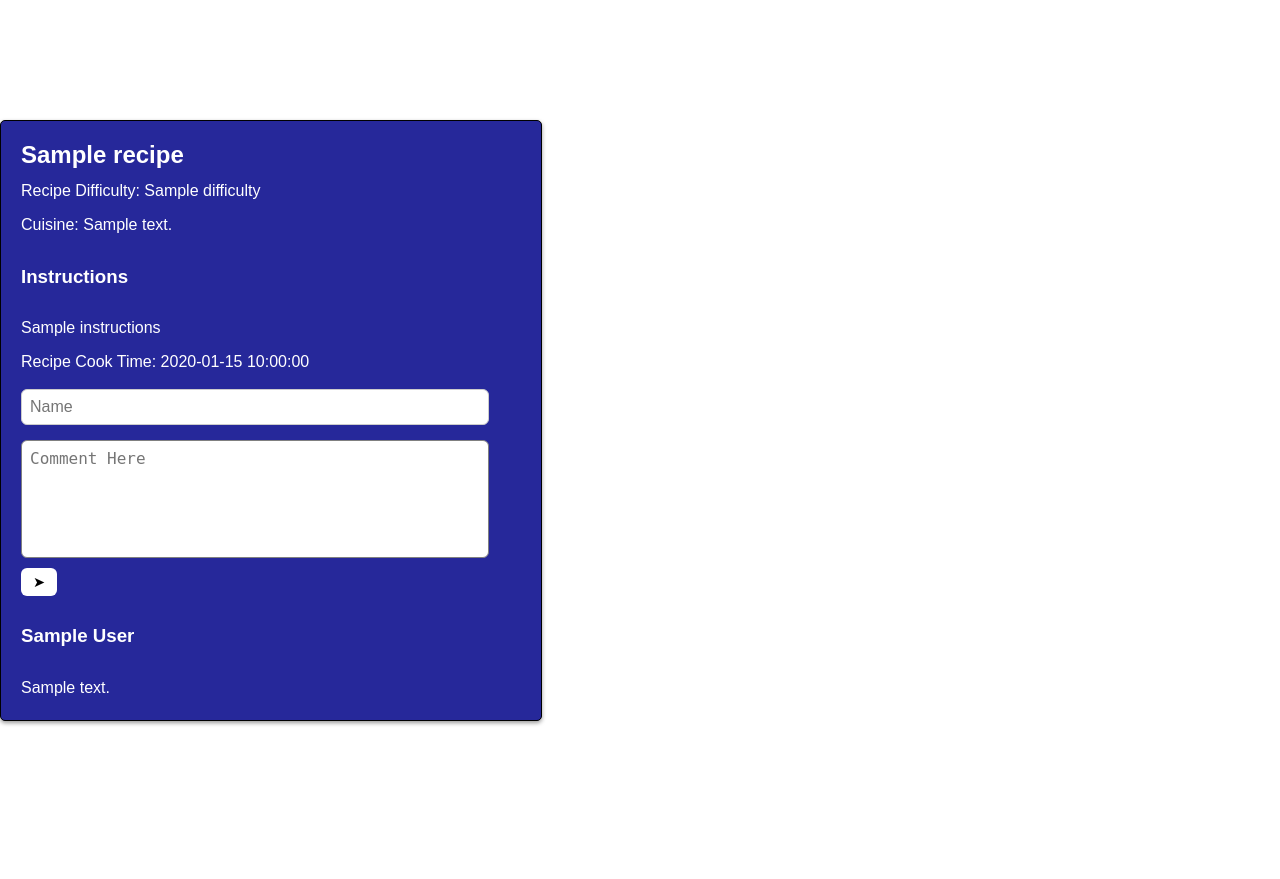
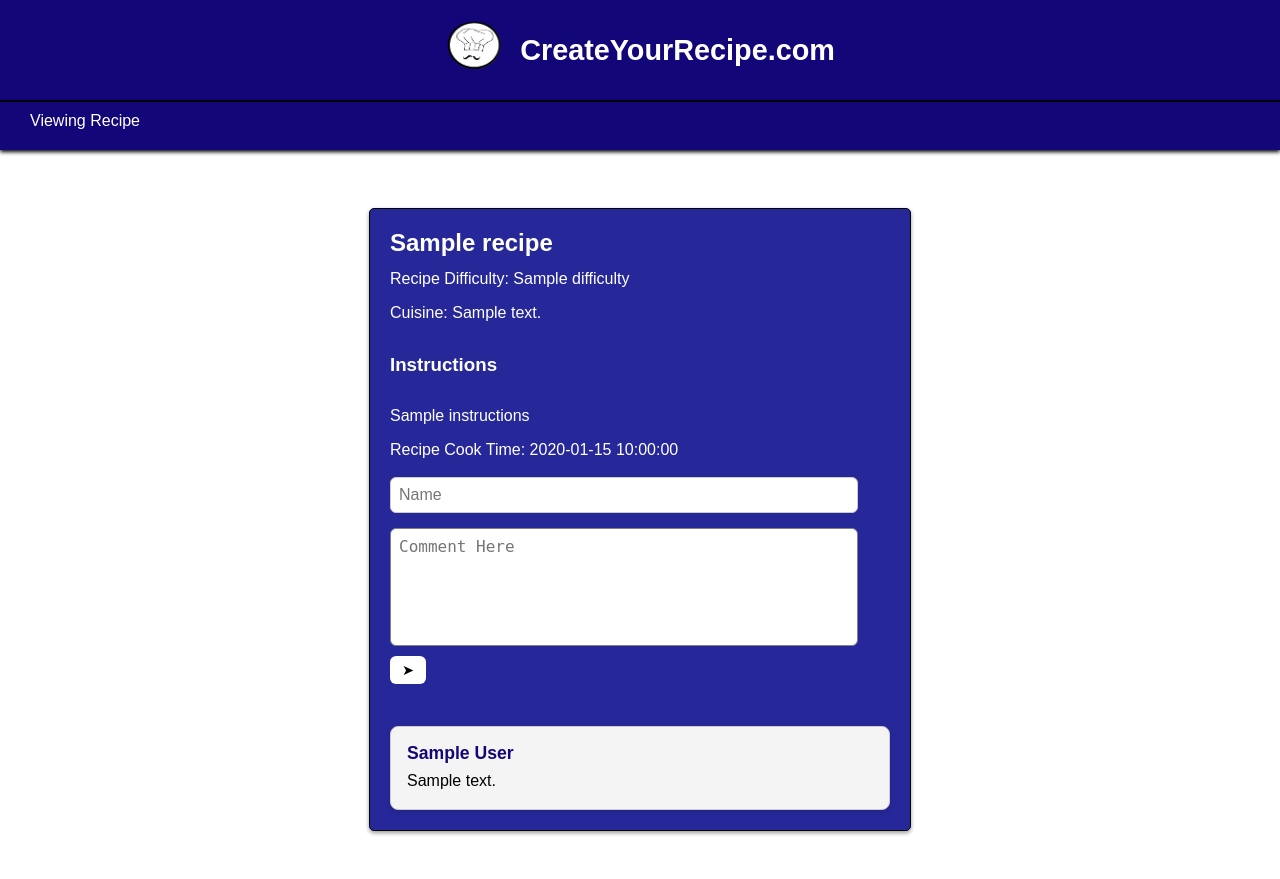
Before and after one commit to heytoki/ACIT2911, a Flask app: template templates/recipe.html in a window 1280 px wide. Before the commit the page ends 726 px from the top, so only its background shows below. Run offline with Flask 3, Linux system fonts and the light colour scheme; the template is opened without the code that fills it: most values are stand-ins (such as "Sample title", 1, 10 or a date in 2020).

Commit message:
comments styling + logo nav header for recipe viewing

```diff
--- a/static/style.css
+++ b/static/style.css
@@ -1,6 +1,6 @@
 body {
     margin: 0;
-    padding-top: 120px;
+    padding-top: 160px;
     background-color: white;
     font-family: Arial, sans-serif;
     color: white;
@@ -222,6 +222,13 @@ body {
     font-size: 15px;
     padding: 3px;
     border: 1px solid white;
+
+}
+
+.recipe-card-container {
+    display: flex;
+    justify-content: center;
+    padding: 3rem 1rem;
 }
 
 .recipe-card h2 {
@@ -443,3 +450,36 @@ textarea, textarea:focus {
     from { opacity: 0; transform: translateY(-10px); }
     to { opacity: 1; transform: translateY(0); }
 }
+
+/* Comment styling below */
+
+.commentContainer {
+    margin-top: 2rem;
+    display: flex;
+    flex-direction: column;
+    gap: 1rem;
+}
+
+.commentCard {
+    background-color: #f4f4f4;
+    color: #000;
+    border-radius: 8px;
+    padding: 1rem;
+    box-shadow: 0 2px 6px rgba(0, 0, 0, 0.15);
+    border: 1px solid #ccc;
+    animation: fadein 0.5s ease-in-out;
+}
+
+.commentAuthor {
+    font-weight: bold;
+    font-size: 1.1rem;
+    margin-top: 0;
+    margin-bottom: 0.3rem;
+    color: #130679;
+}
+
+.commentBody {
+    margin: 0;
+    font-size: 1rem;
+    line-height: 1.4;
+}
--- a/templates/recipe.html
+++ b/templates/recipe.html
@@ -7,6 +7,18 @@
     <link rel="stylesheet" href="{{ url_for('static', filename='style.css') }}">
 </head>
 <body>
+    <header class="header">
+    <div class="header-top">
+        <a href="{{ url_for('home') }}" class="home-link">
+        <img class="logo" src="/static/chef.jpg" alt="Logo">
+        <div class="title">CreateYourRecipe.com</div>
+        </a>
+    </div>
+        <nav class="navbar">
+            Viewing Recipe
+        </nav>
+    </header>
+    <div class="recipe-card-container">
         <div class="recipe-card">
         <h2>{{ recipe.title }}</h2>
 
@@ -33,17 +45,21 @@
                 <button type="submit">➤</button>
             </form>
         </div>
-
+        <div class = "commentContainer">
             {% for comment in commentList %}
+                <div class = "commentCard">
                 {% if comment.author %}
                     <h3 class="commentAuthor">{{ comment.author }}</h3>
                 {% endif %}
                 {% if comment.commentPost %}
                     <p class="commentBody">{{ comment.commentPost }}</p>
                 {% endif %}
+                </div>
             {% else %}
                 <p>No Comments!</p>
             {% endfor %}
         </div>
+    </div>
+    </div>
 </body>
 </html>
```
Lines whose indentation alone changed are shown as unchanged.
